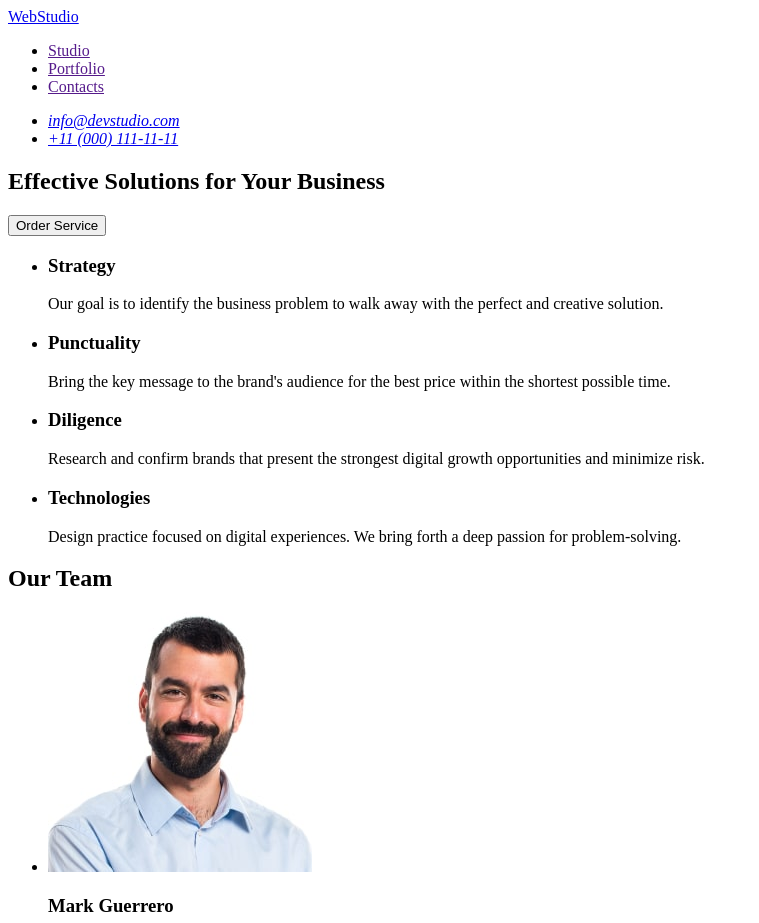
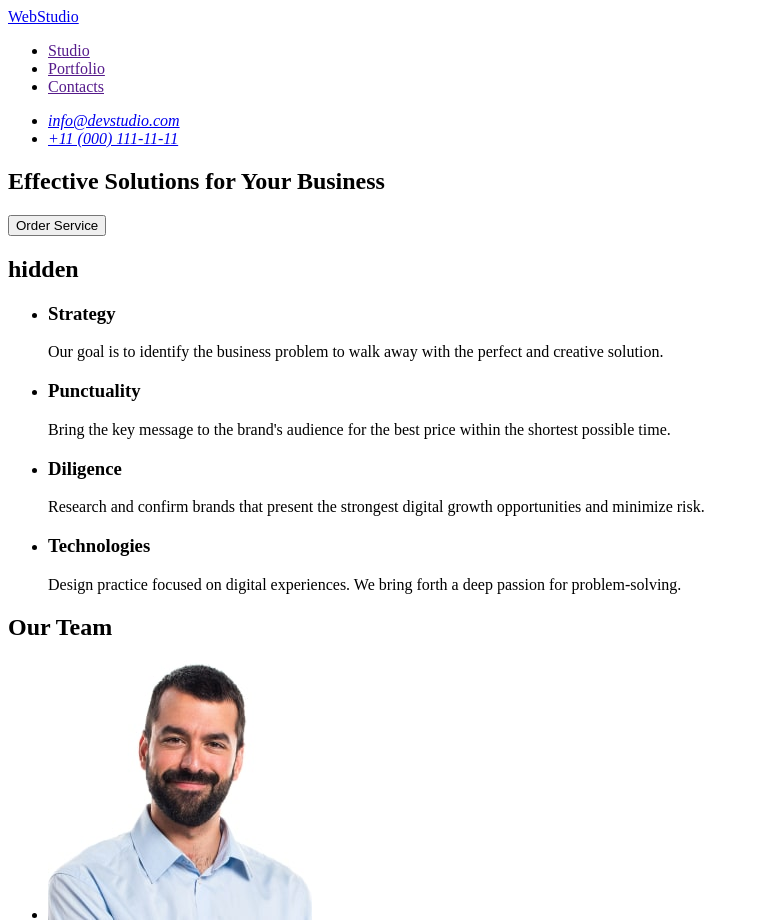
Before and after one commit to vladsologyb/Tutorial, a plain HTML site: page index.html in a window 1280 px wide. Shown: the top 923 px of the page, without its empty margins (0-759 px from the left). Drawn offline with Linux system fonts and the light colour scheme.

Commit message:
final page

```diff
--- a/index.html
+++ b/index.html
@@ -28,6 +28,7 @@
         <button type="button">Order Service</button>
       </section>
       <section>
+        <h2>hidden</h2>
         <ul>
           <li>
             <h3>Strategy</h3>
```
